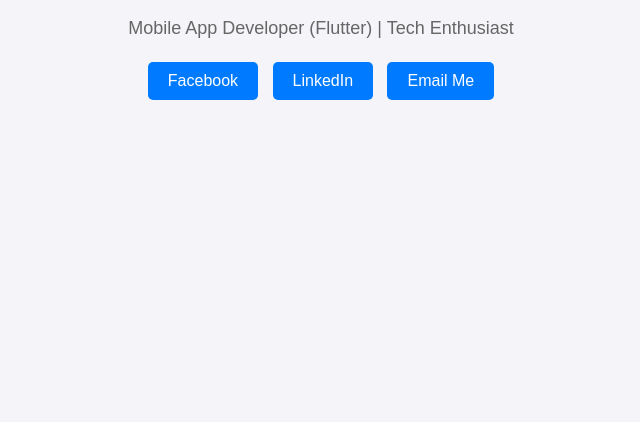
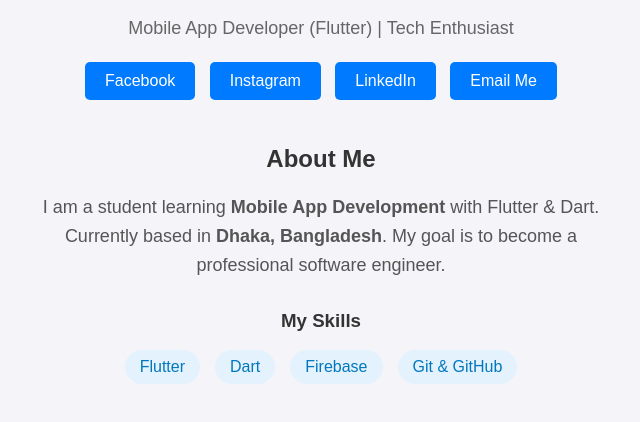
Before and after one commit to md-akash-ahmed/md-akash-ahmed.github.io, a plain HTML site: page index.html in a window 1280 px wide. Shown: the part 278-700 px from the top of the page, without its empty margins (319-959 px from the left). Drawn offline with Linux system fonts and the light colour scheme.

Commit message:
Update index.html

```diff
--- a/index.html
+++ b/index.html
@@ -4,7 +4,7 @@
     <meta charset="UTF-8">
     <meta name="viewport" content="width=device-width, initial-scale=1.0">
 
-    <title>Md Akash Ahmed - Portfolio</title>
+    <title>Md Akash Ahmed - Flutter Developer | Dhaka</title>
 
     <style>
         body { font-family: sans-serif; text-align: center; padding: 50px; background-color: #f4f4f9; }
@@ -35,9 +35,28 @@
 
     <div class="links">
         <a href="https://www.facebook.com/mdakashahmed130">Facebook</a>
+     <a href="https://www.instagram.com/mdakashahmed130/">Instagram</a>
+
         <a href="https://www.linkedin.com/in/md-akash-ahmed-6b442837a/">LinkedIn</a>
         <a href="mailto:mdakash30453@gmail.com">Email Me</a>
     </div>
 
+    <div style="margin-top: 40px; max-width: 600px; margin-left: auto; margin-right: auto;">
+
+        <h2 style="color: #333;">About Me</h2>
+        <p style="color: #555; line-height: 1.6;">
+            I am a student learning <strong>Mobile App Development</strong> with Flutter & Dart.
+            Currently based in <strong>Dhaka, Bangladesh</strong>. My goal is to become a professional software engineer.
+        </p>
+
+        <h3 style="color: #333; margin-top: 30px;">My Skills</h3>
+        <div style="display: flex; justify-content: center; gap: 15px; flex-wrap: wrap;">
+            <span style="background: #e3f2fd; padding: 8px 15px; border-radius: 20px; color: #0277bd;">Flutter</span>
+            <span style="background: #e3f2fd; padding: 8px 15px; border-radius: 20px; color: #0277bd;">Dart</span>
+            <span style="background: #e3f2fd; padding: 8px 15px; border-radius: 20px; color: #0277bd;">Firebase</span>
+            <span style="background: #e3f2fd; padding: 8px 15px; border-radius: 20px; color: #0277bd;">Git & GitHub</span>
+        </div>
+    </div>
+
 </body>
 </html>
```
